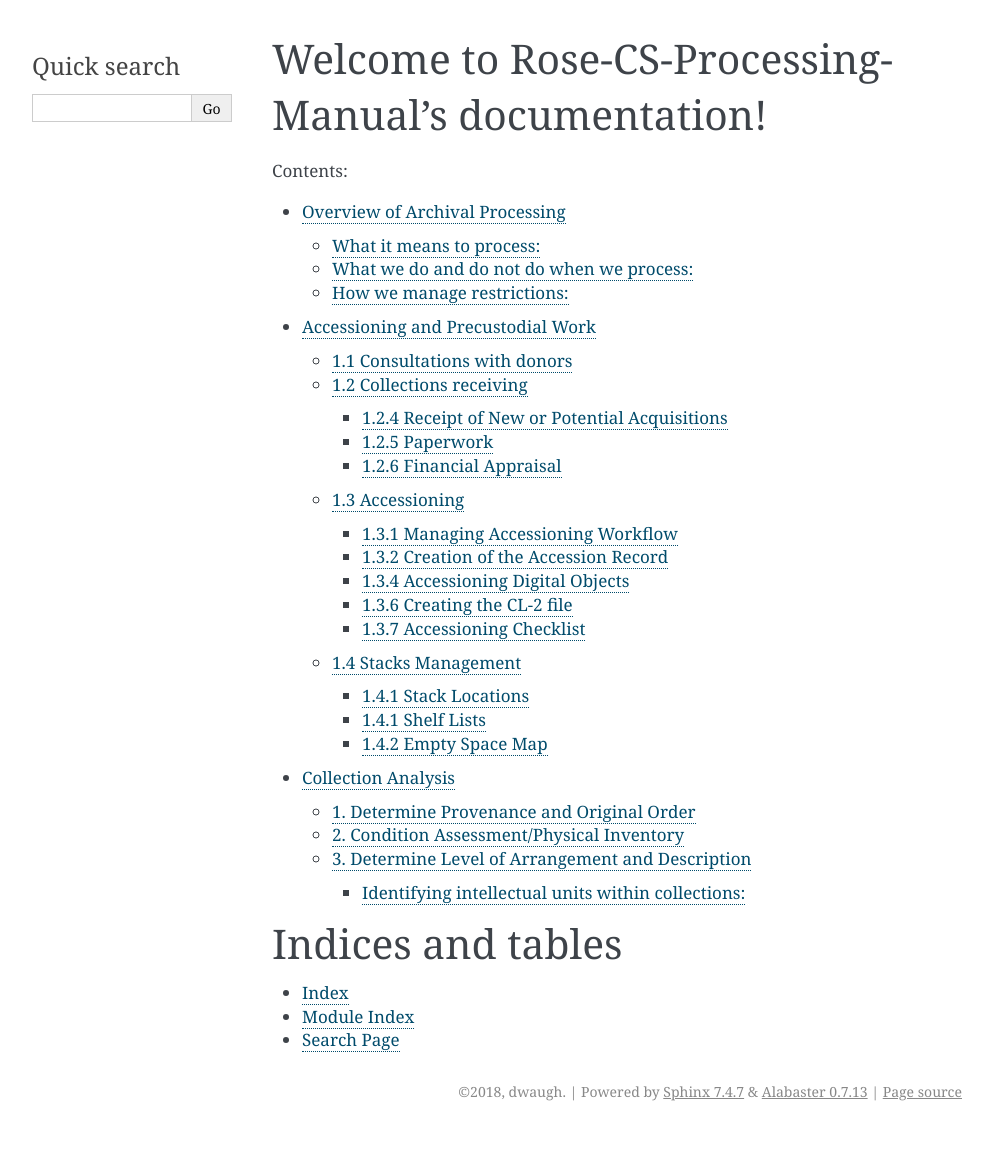
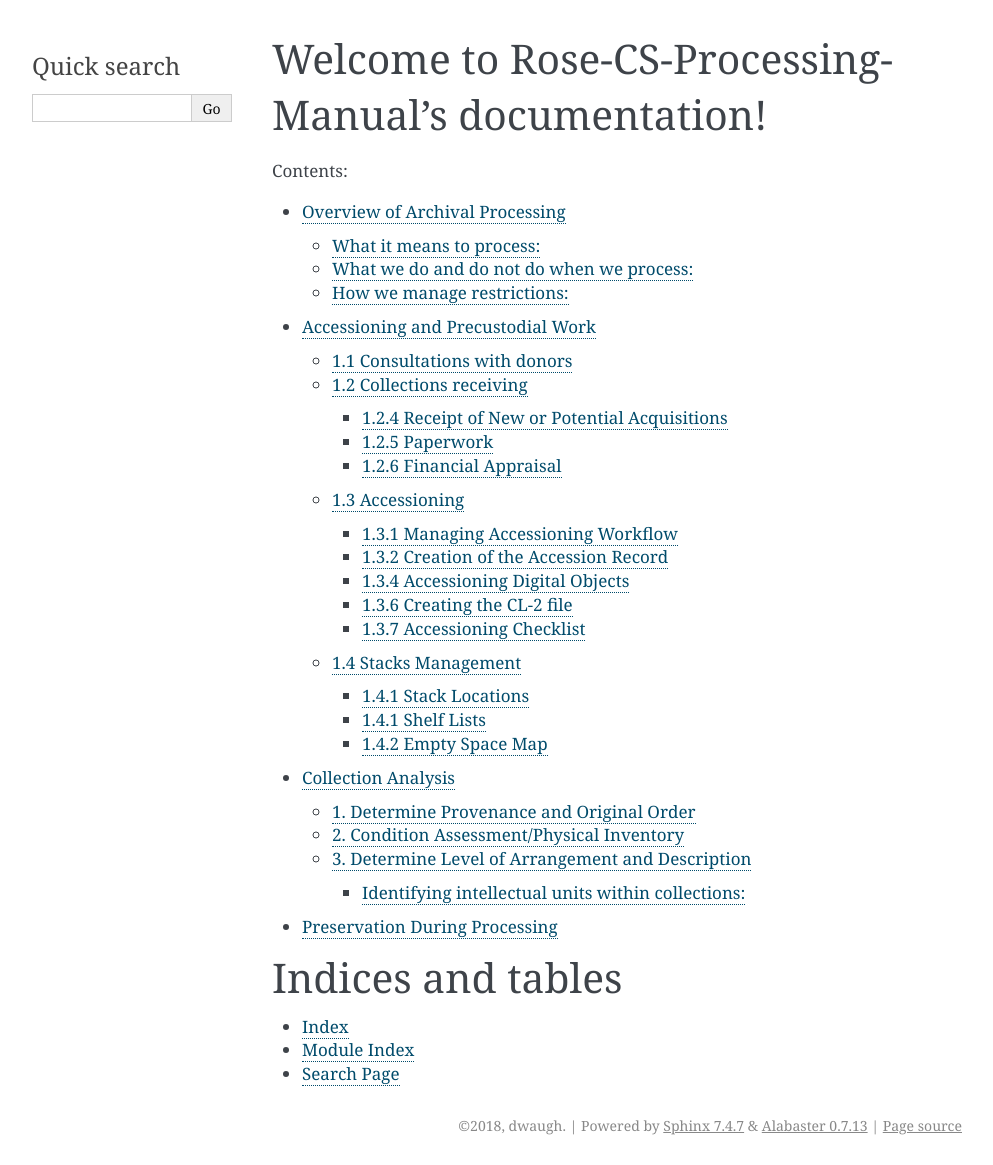
Before and after one commit to dorawaugh/Rose-CS-Processing-Manual, a Sphinx documentation site: the page built from docs/index.rst, in a window 1280 px wide. Shown: the whole page, without its empty margins (148-1141 px from the left). Built offline with Sphinx 7.4.7, drawn with Linux system fonts in a browser that asks for light colours; before the commit the page ends 1131 px from its top, so only the background shows below that.

Commit message:
Corrects footnote formatting

```diff
--- a/docs/Collection-analysis.rst
+++ b/docs/Collection-analysis.rst
@@ -12,7 +12,7 @@
 *	Intellectual control:  The creation of tools such as catalogs, finding aids, or
 	other guides that enable users to locate materials relevant to their interests.
 *	Physical control:  The function of tracking the storage of records to ensure that
-	they can be located.#f1_
+	they can be located. [#f1]_
 
 -------------------------------------------
 1. Determine Provenance and Original Order
--- a/docs/Preservation-during-processing.rst
+++ b/docs/Preservation-during-processing.rst
@@ -0,0 +1,5 @@
+.. _Preservation-during-processing:
+
+^^^^^^^^^^^^^^^^^^^^^^^^^^^^^^^
+Preservation During Processing
+^^^^^^^^^^^^^^^^^^^^^^^^^^^^^^^
```
